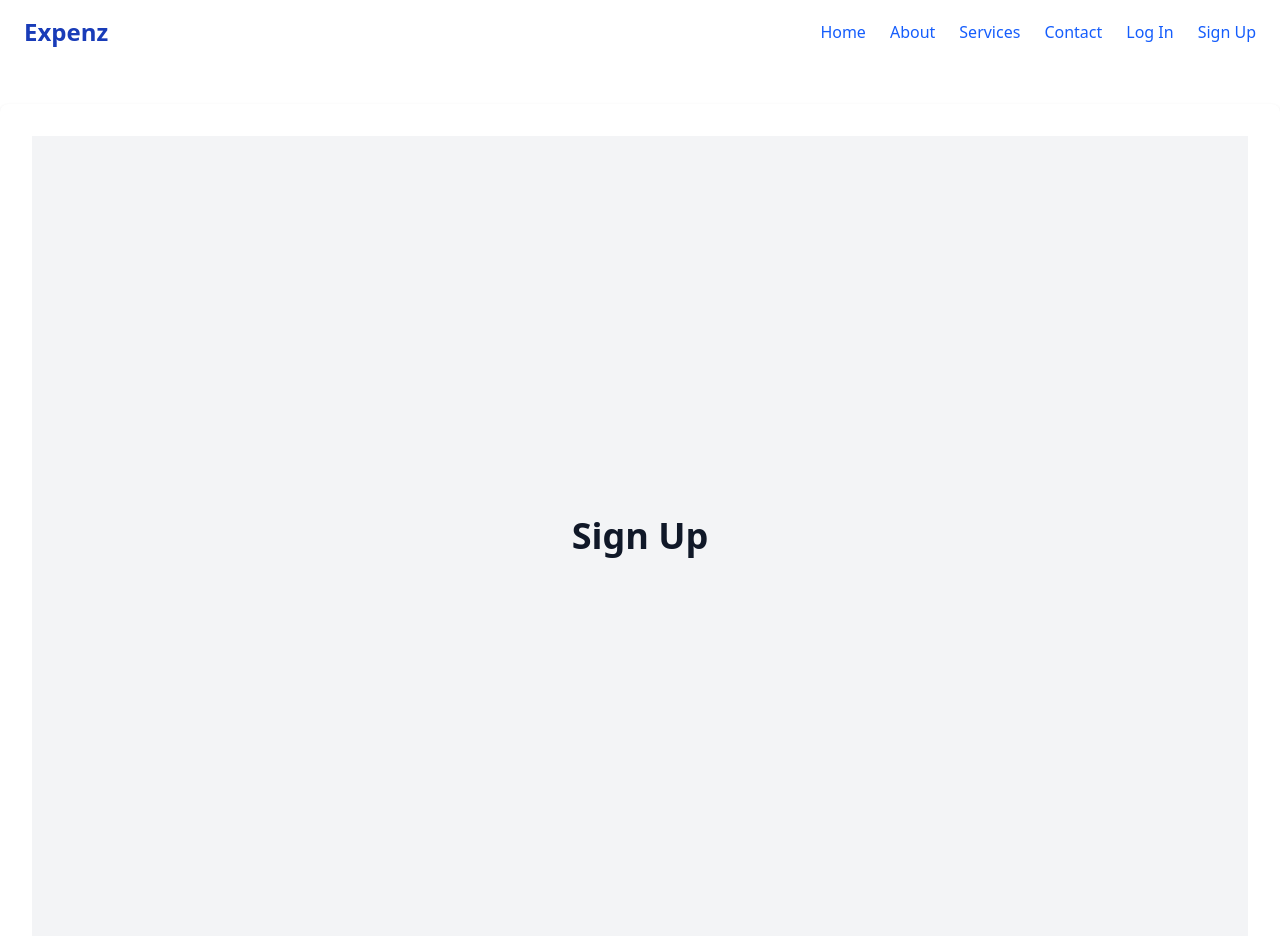
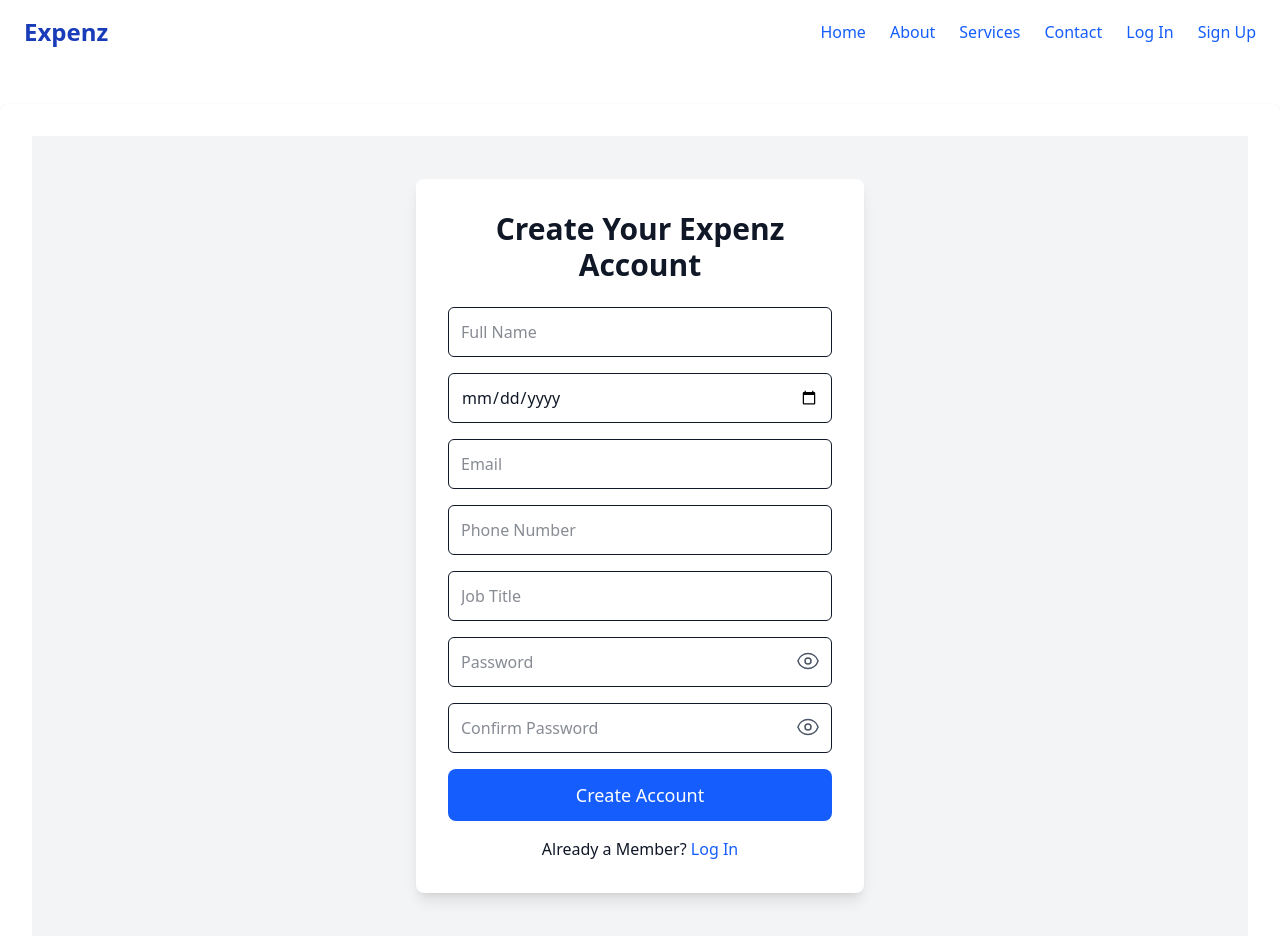
Before and after one commit to HarineCellam/CC7165509_Expense_Tracker, a React (Vite) app: page /signup in a window 1280 px wide. Shown: the top 950 px of the page. Built offline with nearby package versions, Linux system fonts and the light colour scheme.

Commit message:
signup page commit

```diff
--- a/package.json
+++ b/package.json
@@ -13,6 +13,7 @@
     "deploy": "gh-pages -d dist"
   },
   "dependencies": {
+    "@heroicons/react": "^2.2.0",
     "@tailwindcss/postcss": "^4.1.10",
     "@tailwindcss/vite": "^4.1.10",
     "emailjs-com": "^3.2.0",
--- a/src/pages/SignUp.jsx
+++ b/src/pages/SignUp.jsx
@@ -1,9 +1,77 @@
-function SignUp() {
-  return (
-    <div className="min-h-screen flex items-center justify-center bg-gray-100 dark:bg-gray-800">
-      <h2 className="text-4xl font-bold">Sign Up</h2>
-    </div>
-  );
-}
+import { EyeIcon, EyeSlashIcon } from "@heroicons/react/24/outline";
+import { useState } from "react";
+import { useNavigate } from "react-router-dom";
 
-export default SignUp;
+const Signup = () => {
+    const navigate = useNavigate();
+    const [formData, setFormData] = useState({
+        name: "",
+        dob: "",
+        email: "",
+        phone: "",
+        jobTitle: "",
+        password: "",
+        confirmPassword: "",
+    });
+
+    const [showPassword, setShowPassword] = useState(false);
+    const [showConfirmPassword, setShowConfirmPassword] = useState(false);
+
+    const togglePasswordVisibility = () => setShowPassword(!showPassword);
+    const toggleConfirmPasswordVisibility = () => setShowConfirmPassword(!showConfirmPassword);
+
+    const handleChange = (e) => {
+        setFormData({ ...formData, [e.target.name]: e.target.value });
+    };
+
+    const handleSubmit = (e) => {
+        e.preventDefault();
+
+        if (formData.password !== formData.confirmPassword) {
+            alert("Passwords do not match!");
+            return;
+        }
+
+        alert("Account created successfully!");
+    };
+
+    return (
+        <div className="flex justify-center items-center min-h-screen bg-gray-100 dark:bg-gray-900">
+            <div className="bg-white dark:bg-gray-800 p-8 rounded-lg shadow-lg w-full max-w-md">
+                <h2 className="text-3xl font-bold text-center mb-6">Create Your Expenz Account</h2>
+                <form onSubmit={handleSubmit} className="space-y-4">
+                    <input type="text" name="name" placeholder="Full Name" onChange={handleChange} required className="w-full p-3 rounded-md border" />
+                    <input type="date" name="dob" onChange={handleChange} required className="w-full p-3 rounded-md border" />
+                    <input type="email" name="email" placeholder="Email" onChange={handleChange} required className="w-full p-3 rounded-md border" />
+                    <input type="tel" name="phone" placeholder="Phone Number" onChange={handleChange} required className="w-full p-3 rounded-md border" />
+                    <input type="text" name="jobTitle" placeholder="Job Title" onChange={handleChange} required className="w-full p-3 rounded-md border" />
+                    {/* <input type="password" name="password" placeholder="Password" onChange={handleChange} required className="w-full p-3 rounded-md border" />
+                    <input type="password" name="confirmPassword" placeholder="Confirm Password" onChange={handleChange} required className="w-full p-3 rounded-md border" /> */}
+                    <div className="relative">
+                        <input type={showPassword ? "text" : "password"} name="password" placeholder="Password" onChange={handleChange} required className="w-full p-3 rounded-md border pr-10" />
+                        <button type="button" onClick={togglePasswordVisibility} className="absolute right-3 top-3 text-gray-600 dark:text-gray-300">
+                            {showPassword ? <EyeSlashIcon className="w-6 h-6" /> : <EyeIcon className="w-6 h-6" />}
+                        </button>
+                    </div>
+                    <div className="relative">
+                        <input type={showConfirmPassword ? "text" : "password"} name="confirmPassword" placeholder="Confirm Password" onChange={handleChange} required className="w-full p-3 rounded-md border pr-10" />
+                        <button type="button" onClick={toggleConfirmPasswordVisibility} className="absolute right-3 top-3 text-gray-600 dark:text-gray-300">
+                            {showConfirmPassword ? <EyeSlashIcon className="w-6 h-6" /> : <EyeIcon className="w-6 h-6" />}
+                        </button>
+                    </div>
+                    <button type="submit" className="bg-blue-600 hover:bg-blue-700 text-white py-3 px-6 rounded-lg text-lg w-full">
+                        Create Account
+                    </button>
+                </form>
+                <p className="text-center mt-4">
+                    Already a Member?{" "}
+                    <button onClick={() => navigate("/login")} className="text-blue-600 hover:underline">
+                        Log In
+                    </button>
+                </p>
+            </div>
+        </div>
+    );
+};
+
+export default Signup;
```
Also changed, not shown: 1 other file (tests, documents, lock files or other folders).
